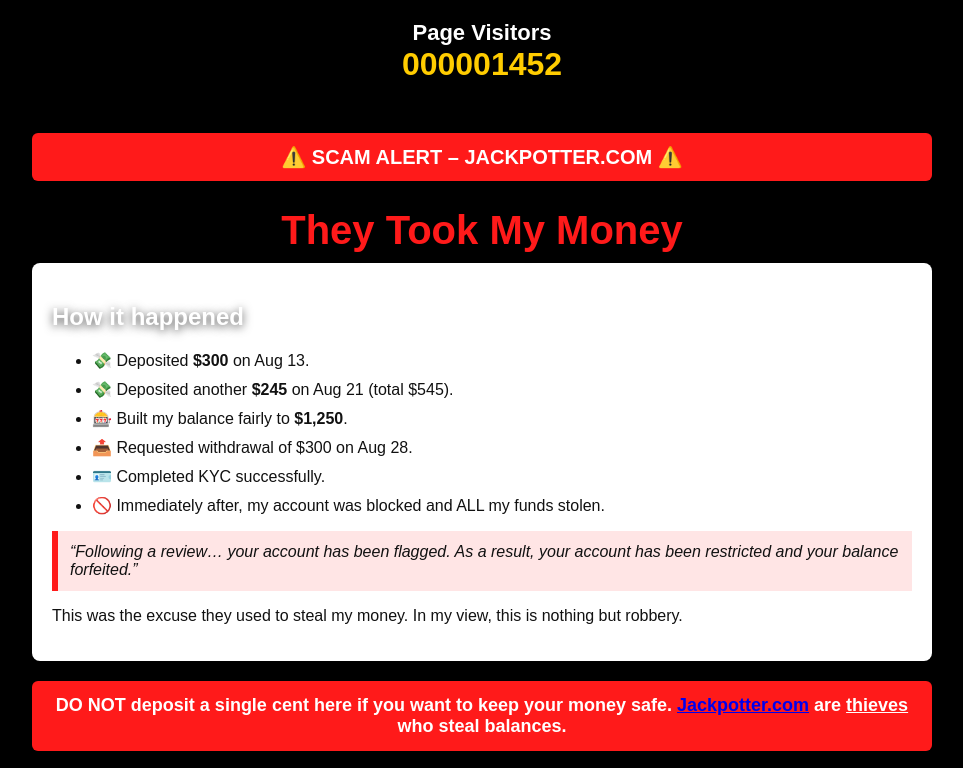
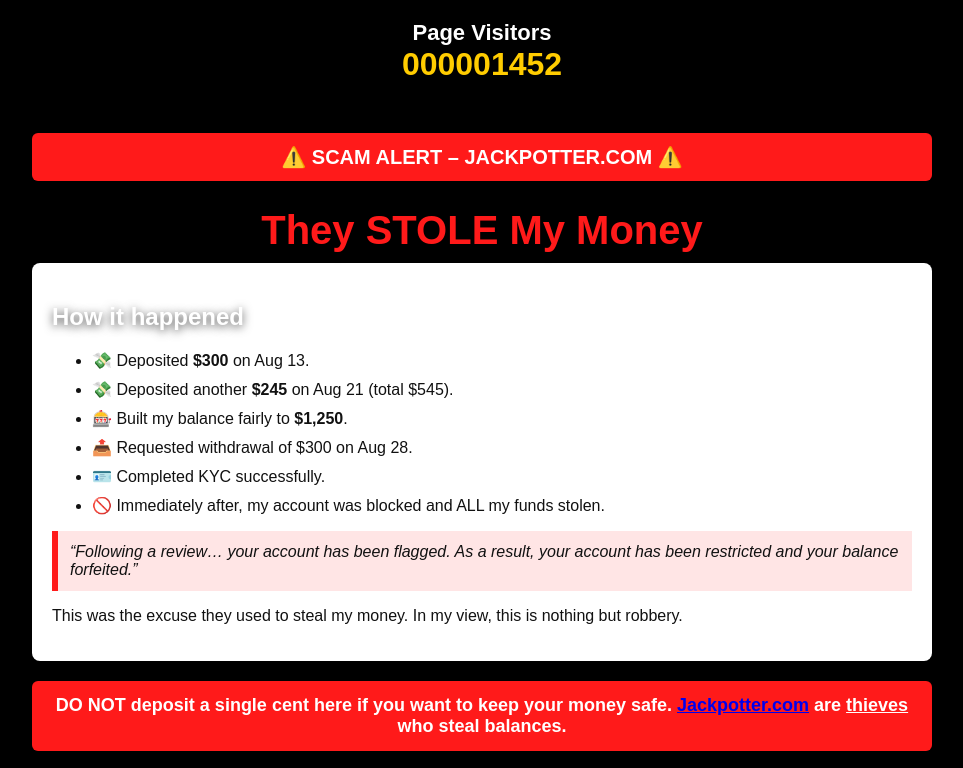
Before and after one commit to samooo88/Jackpotter.com, a plain HTML site: page index.html in a window 1280 px wide. Shown: the top 768 px of the page, without its empty margins (158-1121 px from the left). Drawn offline with Linux system fonts and the light colour scheme.

Commit message:
Update index.html

```diff
--- a/index.html
+++ b/index.html
@@ -98,7 +98,7 @@
   <div class="wrap">
     <div class="banner">⚠️ SCAM ALERT – JACKPOTTER.COM ⚠️</div>
 
-    <h1>They Took My Money</h1>
+    <h1>They STOLE My Money</h1>
 
     <div class="card">
       <h2>How it happened</h2>
```
